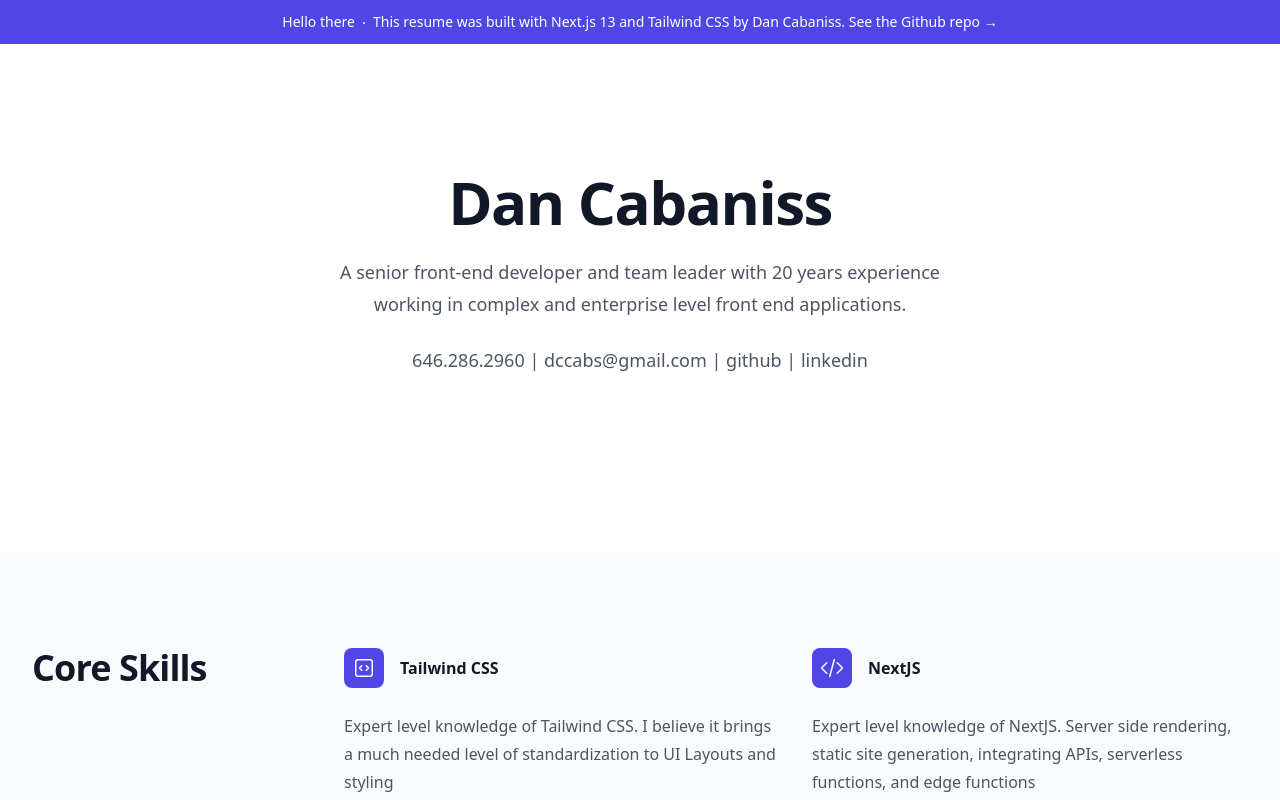
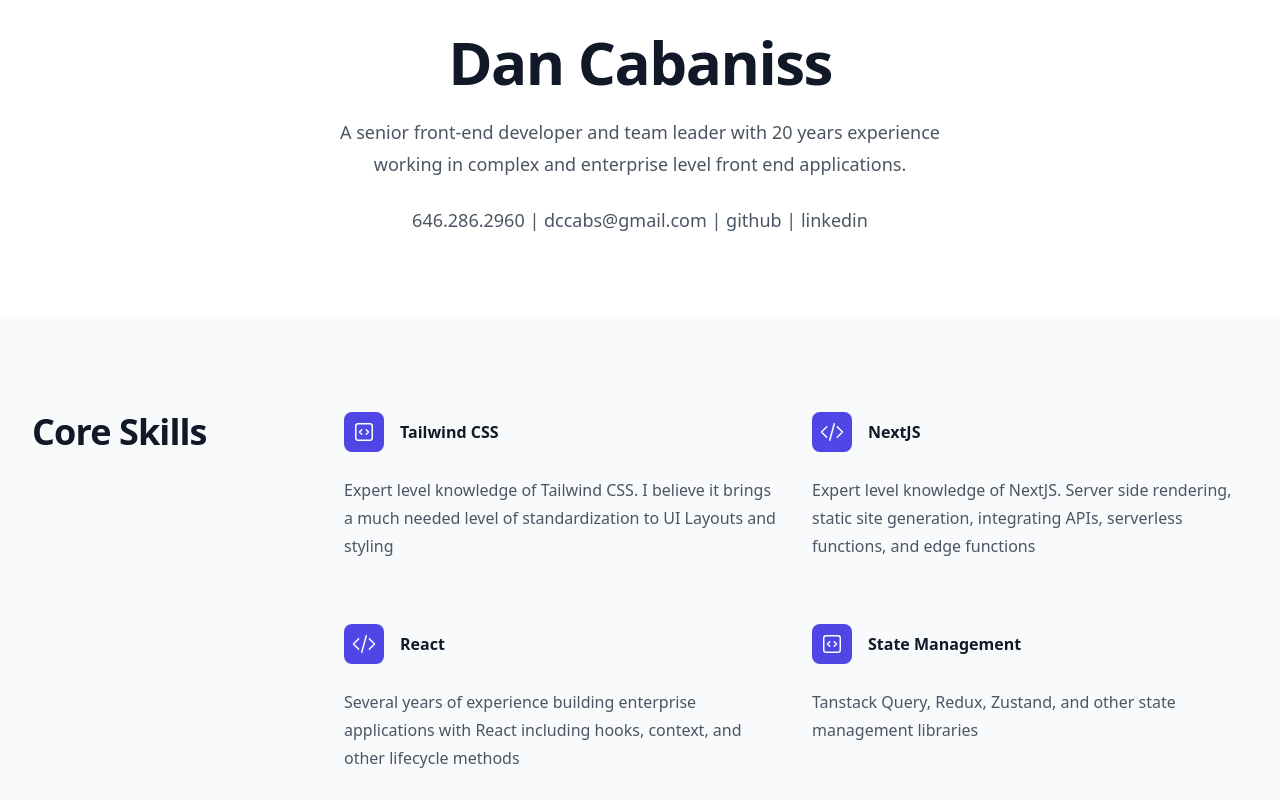
Before and after one commit to dccabs/dan-resume, a Next.js app: page / in a window 1280 px wide. Shown: the top 800 px of the page. Built offline with nearby package versions, Linux system fonts and the light colour scheme.

Commit message:
narrow up some things

```diff
--- a/app/components/Header/index.tsx
+++ b/app/components/Header/index.tsx
@@ -9,7 +9,7 @@
 const Header = (props: HeaderProps) => {
     const { title, description } = props
     return (
-        <div className="bg-white py-24 px-6 sm:py-32 lg:px-8">
+        <div className="bg-white py-24 px-6 sm:py-8 lg:px-8">
             <div className="mx-auto max-w-2xl text-center">
                 <h2 className="text-4xl font-bold tracking-tight text-gray-900 sm:text-6xl">{title}</h2>
                 <p className="mt-6 text-lg leading-8 text-gray-600">
--- a/app/page.tsx
+++ b/app/page.tsx
@@ -11,11 +11,11 @@
 export default function Home() {
   return (
     <main>
-        <Banner
-            title="Hello there"
-        >
-            This resume was built with Next.js 13 and Tailwind CSS by Dan Cabaniss. <Link href="https://github.com/dccabs/dan-resume">See the Github repo &rarr;    </Link>
-        </Banner>
+        {/*<Banner*/}
+        {/*    title="Hello there"*/}
+        {/*>*/}
+        {/*    This resume was built with Next.js 13 and Tailwind CSS by Dan Cabaniss. <Link href="https://github.com/dccabs/dan-resume">See the Github repo &rarr;    </Link>*/}
+        {/*</Banner>*/}
         <Header
             title="Dan Cabaniss"
             description="A senior front-end developer and team leader with 20 years experience working in complex and enterprise level front end applications."
```
